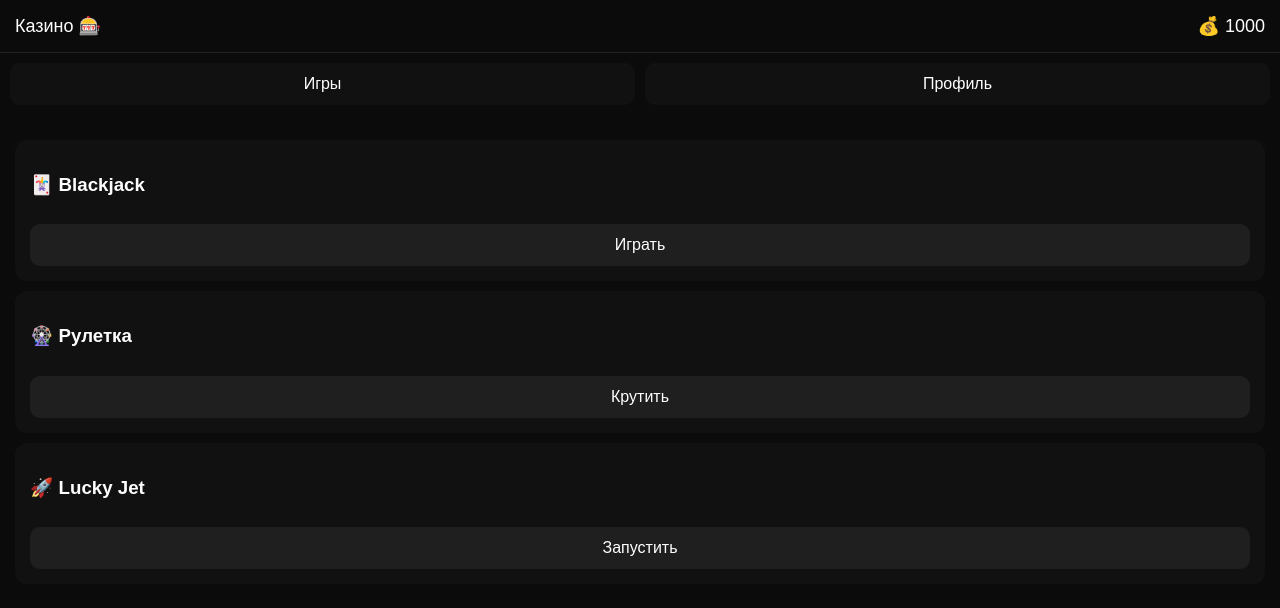
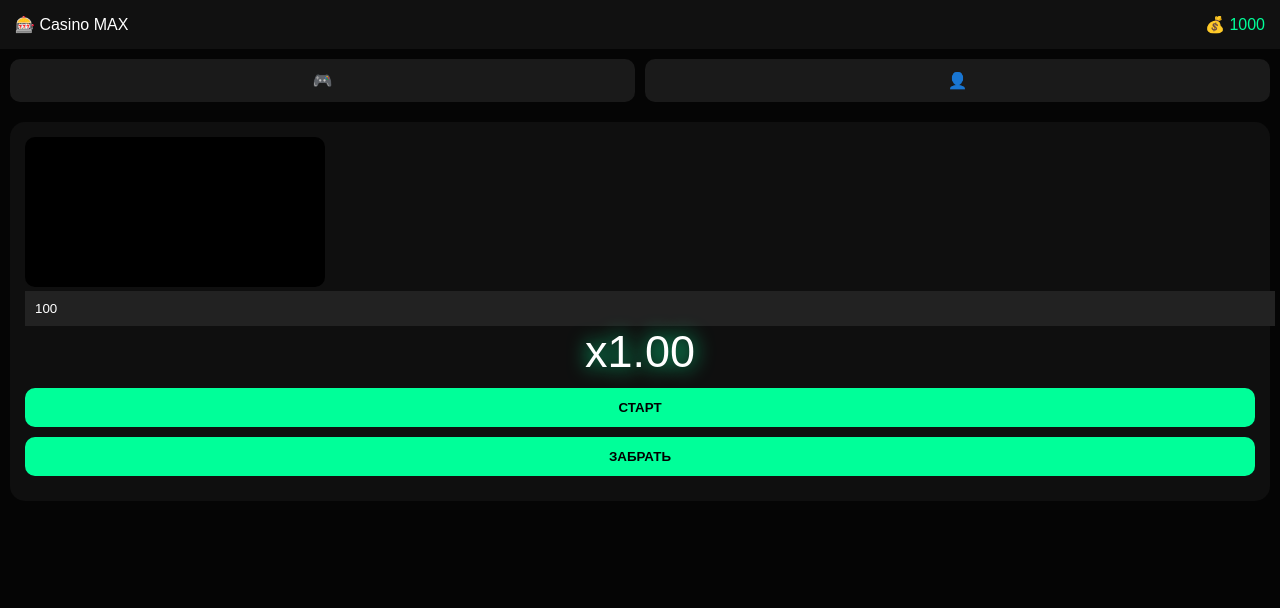
Before and after one commit to vandryeyev-max/telegram-bot, a plain HTML site: page templates/index.html in a window 1280 px wide. Drawn offline with Linux system fonts and the light colour scheme.

Commit message:
Update index.html

```diff
--- a/templates/index.html
+++ b/templates/index.html
@@ -2,67 +2,104 @@
 <html>
 <head>
 <meta charset="UTF-8">
-<title>Casino</title>
+<title>Casino MAX</title>
 
 <style>
 body {
-    margin: 0;
-    font-family: Arial;
-    background: #0b0b0b;
-    color: white;
+    margin:0;
+    font-family:Arial;
+    background:#050505;
+    color:white;
 }
 
 .header {
-    display: flex;
-    justify-content: space-between;
-    padding: 15px;
-    font-size: 18px;
-    border-bottom: 1px solid #222;
+    display:flex;
+    justify-content:space-between;
+    padding:15px;
+    background:#111;
+}
+
+.balance {
+    color:#00ff99;
 }
 
 .menu {
-    display: flex;
-    gap: 10px;
-    padding: 10px;
+    display:flex;
+    gap:10px;
+    padding:10px;
 }
 
 .tab {
-    flex: 1;
-    padding: 12px;
-    background: #111;
-    border-radius: 10px;
-    text-align: center;
+    flex:1;
+    padding:12px;
+    background:#1a1a1a;
+    border-radius:10px;
+    text-align:center;
 }
 
-.section {
-    display: none;
-    padding: 15px;
-}
-
-.active {
-    display: block;
-}
+.section { display:none; padding:10px; }
+.active { display:block; }
 
 .card {
-    background: #111;
-    padding: 15px;
-    border-radius: 12px;
-    margin-top: 10px;
+    background:#0f0f0f;
+    padding:15px;
+    border-radius:15px;
+    margin-bottom:15px;
 }
 
 button {
-    padding: 12px;
-    margin-top: 10px;
-    width: 100%;
-    background: #1f1f1f;
-    color: white;
-    border: none;
-    border-radius: 10px;
-    font-size: 16px;
+    width:100%;
+    padding:12px;
+    margin-top:10px;
+    background:#00ff99;
+    border:none;
+    border-radius:10px;
+    font-weight:bold;
 }
 
-button:active {
-    background: #333;
+input {
+    width:100%;
+    padding:10px;
+    background:#222;
+    color:white;
+    border:none;
+}
+
+.multi {
+    font-size:45px;
+    text-align:center;
+    text-shadow:0 0 20px #00ff99;
+    animation:pulse 1s infinite;
+}
+
+@keyframes pulse {
+    0%{transform:scale(1);}
+    50%{transform:scale(1.1);}
+    100%{transform:scale(1);}
+}
+
+canvas {
+    background:black;
+    border-radius:10px;
+}
+
+.players {
+    font-size:12px;
+    max-height:100px;
+    overflow:hidden;
+}
+
+.history {
+    display:flex;
+    gap:5px;
+    overflow-x:auto;
+    margin-top:10px;
+}
+
+.history div {
+    padding:5px;
+    background:#111;
+    border-radius:5px;
 }
 </style>
 
@@ -70,93 +107,197 @@ button:active {
 <body>
 
 <div class="header">
-    Казино 🎰
-    <div>💰 <span id="balance">1000</span></div>
+🎰 Casino MAX
+<div class="balance">💰 <span id="balance">1000</span></div>
 </div>
 
 <div class="menu">
-    <div class="tab" onclick="openTab('games')">Игры</div>
-    <div class="tab" onclick="openTab('profile')">Профиль</div>
+<div class="tab" onclick="show('game')">🎮</div>
+<div class="tab" onclick="show('profile')">👤</div>
 </div>
 
-<!-- ИГРЫ -->
-<div id="games" class="section active">
+<!-- GAME -->
+<div id="game" class="section active">
+<div class="card">
 
-    <div class="card">
-        <h3>🃏 Blackjack</h3>
-        <button onclick="blackjack()">Играть</button>
-    </div>
+<canvas id="chart" width="300" height="150"></canvas>
 
-    <div class="card">
-        <h3>🎡 Рулетка</h3>
-        <button onclick="roulette()">Крутить</button>
-    </div>
+<input id="bet" value="100">
 
-    <div class="card">
-        <h3>🚀 Lucky Jet</h3>
-        <button onclick="lucky()">Запустить</button>
-    </div>
+<div class="multi" id="multi">x1.00</div>
 
-    <p id="result"></p>
+<button onclick="start()">СТАРТ</button>
+<button onclick="cash()">ЗАБРАТЬ</button>
+
+<div class="players" id="players"></div>
+<div class="history" id="history"></div>
 
 </div>
+</div>
 
-<!-- ПРОФИЛЬ -->
+<!-- PROFILE -->
 <div id="profile" class="section">
+<div class="card">
 
-    <div class="card">
-        <h3>👤 Профиль</h3>
-        <input id="name" placeholder="Ник" style="width:100%; padding:10px;">
-        <button onclick="saveProfile()">Сохранить</button>
-        <p id="profileName"></p>
-    </div>
+<h3>👤 Профиль</h3>
 
+<input id="name" placeholder="Ник">
+<input id="avatar" placeholder="Ссылка на фото">
+
+<button onclick="save()">Сохранить</button>
+
+<p id="nick"></p>
+<img id="img" width="80">
+
+</div>
 </div>
 
 <script>
-let balance = 1000;
 
-function update() {
+// 🔊 SOUND
+let bg = new Audio("https://assets.mixkit.co/music/preview/mixkit-tech-house-vibes-130.mp3");
+bg.loop=true;
+
+let win = new Audio("https://assets.mixkit.co/sfx/preview/mixkit-winning-chimes-2015.mp3");
+let lose = new Audio("https://assets.mixkit.co/sfx/preview/mixkit-arcade-retro-game-over-213.mp3");
+
+// 💰 BALANCE
+let balance = localStorage.getItem("balance") || 1000;
+
+function update(){
     document.getElementById("balance").innerText = balance;
+    localStorage.setItem("balance", balance);
+}
+update();
+
+// 📱 TABS
+function show(id){
+    document.querySelectorAll('.section').forEach(s=>s.classList.remove('active'));
+    document.getElementById(id).classList.add('active');
 }
 
-function openTab(tab) {
-    document.querySelectorAll('.section').forEach(el => el.classList.remove('active'));
-    document.getElementById(tab).classList.add('active');
+// 📈 GRAPH
+let ctx = chart.getContext("2d");
+let points=[];
+
+function draw(){
+    ctx.fillStyle="#000";
+    ctx.fillRect(0,0,300,150);
+
+    ctx.strokeStyle="#00ff99";
+    ctx.beginPath();
+
+    points.forEach((p,i)=>{
+        if(i===0) ctx.moveTo(0,150-p);
+        else ctx.lineTo(i*5,150-p);
+    });
+
+    ctx.stroke();
 }
 
-function blackjack() {
-    let win = Math.random() > 0.5;
-    balance += win ? 100 : -100;
-    document.getElementById("result").innerText =
-        win ? "Выиграл 🎉" : "Проиграл 😢";
+// 🎮 GAME
+let multi=1,game=false,int;
+
+function start(){
+    if(game) return;
+
+    bg.play();
+
+    let bet=parseInt(document.getElementById("bet").value);
+    if(bet>balance) return;
+
+    balance-=bet;
     update();
+
+    game=true;
+    multi=1;
+    points=[];
+
+    int=setInterval(()=>{
+        multi+=0.05;
+        points.push(multi*5);
+
+        draw();
+        fakePlayers();
+        updateMulti();
+
+        if(Math.random()<0.03){
+            crash();
+        }
+    },100);
 }
 
-function roulette() {
-    let win = Math.random() > 0.5;
-    balance += win ? 200 : -200;
-    document.getElementById("result").innerText =
-        win ? "Красное 🔴 +200" : "Чёрное ⚫ -200";
-    update();
+function crash(){
+    clearInterval(int);
+    game=false;
+
+    lose.play();
+
+    document.getElementById("multi").innerText="💥 CRASH";
+    addHistory(multi);
 }
 
-function lucky() {
-    let x = (Math.random() * 5).toFixed(2);
-    let win = x > 2;
+function cash(){
+    if(!game) return;
 
-    balance += win ? 150 : -150;
+    clearInterval(int);
 
-    document.getElementById("result").innerText =
-        "x" + x + (win ? " 🚀 WIN" : " 💥 LOSE");
+    let bet=parseInt(document.getElementById("bet").value);
+    let winAmount=bet*multi;
 
+    balance+=Math.floor(winAmount);
     update();
+
+    win.play();
+
+    game=false;
+    document.getElementById("multi").innerText="💰 "+Math.floor(winAmount);
+    addHistory(multi);
 }
 
-function saveProfile() {
-    let name = document.getElementById("name").value;
-    document.getElementById("profileName").innerText = "Ник: " + name;
+function updateMulti(){
+    document.getElementById("multi").innerText="x"+multi.toFixed(2);
 }
+
+// 👥 PLAYERS
+function fakePlayers(){
+    let names=["Alex","Ivan","Max","Leo","Tom","Nick"];
+    let el=document.createElement("div");
+
+    el.innerText=names[Math.random()*names.length|0]+" x"+multi.toFixed(2);
+
+    let box=document.getElementById("players");
+    box.prepend(el);
+
+    if(box.children.length>6){
+        box.lastChild.remove();
+    }
+}
+
+// 📊 HISTORY
+function addHistory(x){
+    let el=document.createElement("div");
+    el.innerText="x"+x.toFixed(2);
+    document.getElementById("history").prepend(el);
+}
+
+// 👤 PROFILE
+function save(){
+    let n=document.getElementById("name").value;
+    let a=document.getElementById("avatar").value;
+
+    localStorage.setItem("name",n);
+    localStorage.setItem("avatar",a);
+
+    load();
+}
+
+function load(){
+    document.getElementById("nick").innerText=localStorage.getItem("name")||"";
+    document.getElementById("img").src=localStorage.getItem("avatar")||"";
+}
+load();
+
 </script>
 
 </body>
```
